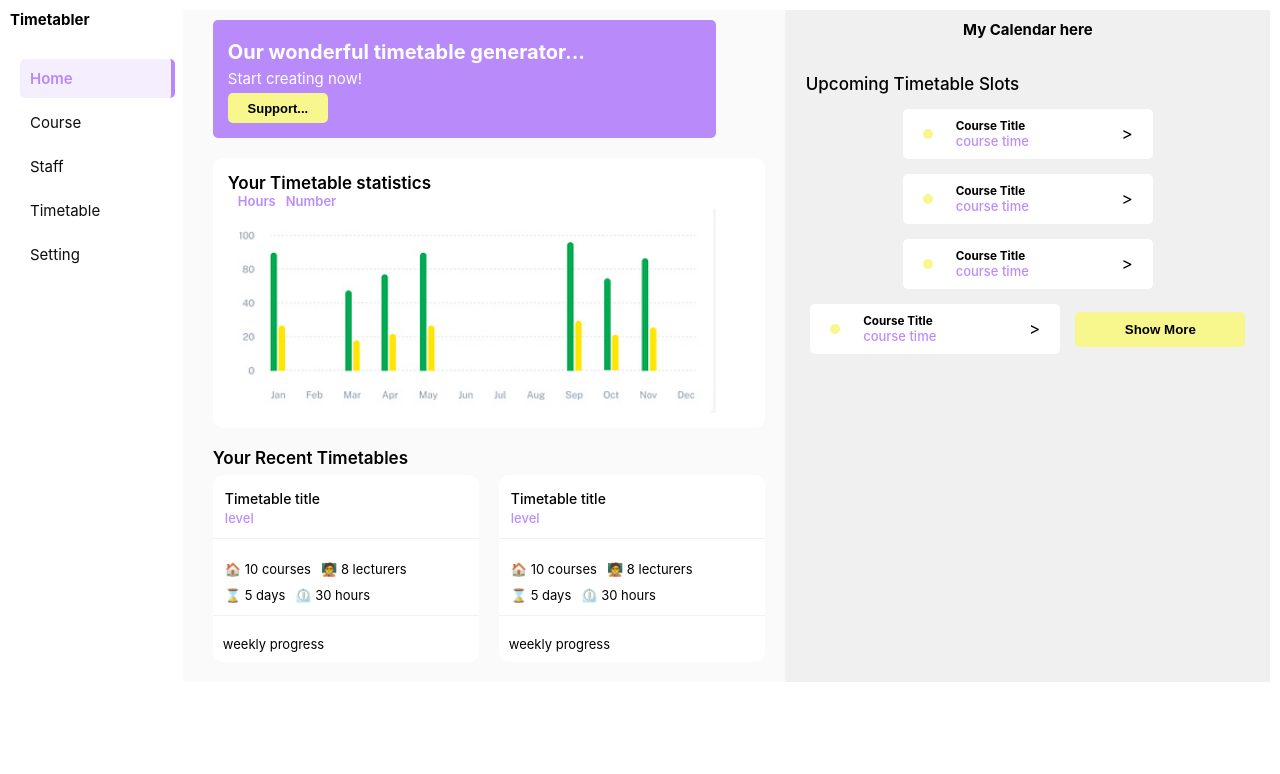
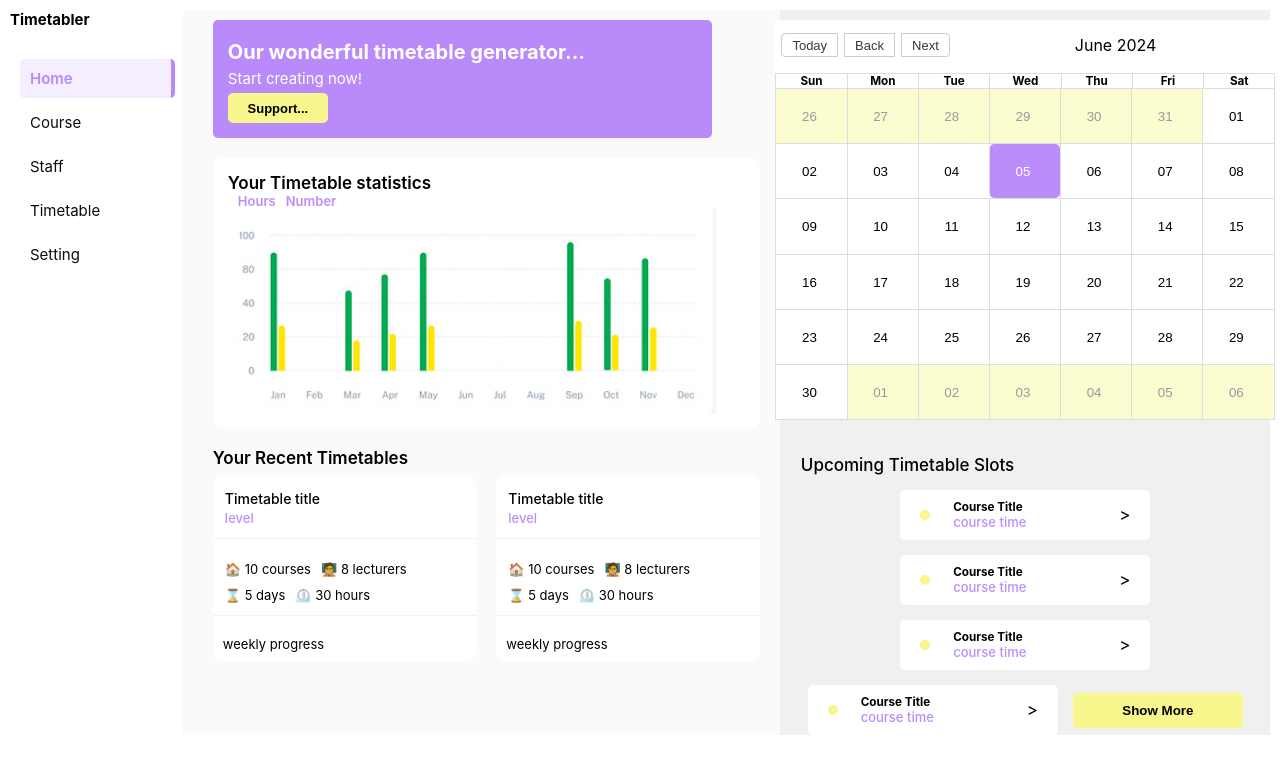
Before and after one commit to Fuangi/timetable-generator, a React (Create React App) app: page / in a window 1280 px wide. Shown: the top 774 px of the page. Built offline with nearby package versions, Linux system fonts and the light colour scheme.

Commit message:
Added a calendar to the dashboard

```diff
--- a/src/components/dashboard/Dashboard.jsx
+++ b/src/components/dashboard/Dashboard.jsx
@@ -2,6 +2,7 @@ import { pictures } from "../../assets";
 import TimetableCard from "../timetable/TimetableCard";
 import TimetableSlot from "../timetable/TimetableSlot";
 import DashLayout from "./DashLayout";
+import MyCalendar from "./MyCalendar";
 
 function Dashboard() {
   return (
@@ -32,7 +33,7 @@ function Dashboard() {
           </div>
           <div className="right-side">
             <div className="calendar">
-              <h2>My Calendar here</h2>
+              <MyCalendar />
             </div>
             <div className="upcoming">
               <h2>Upcoming Timetable Slots</h2>
--- /dev/null
+++ b/src/components/dashboard/MyCalendar.jsx
@@ -0,0 +1,19 @@
+import { Calendar, momentLocalizer } from "react-big-calendar";
+import moment from "moment";
+
+const localizer = momentLocalizer(moment);
+
+function MyCalendar() {
+  return (
+    <div style={{ background: "white" }}>
+      <Calendar
+        localizer={localizer}
+        startAccessor="start"
+        endAccessor="end"
+        style={{ height: 400, width: 500 }}
+      />
+    </div>
+  );
+}
+
+export default MyCalendar;
--- a/src/index.scss
+++ b/src/index.scss
@@ -1,3 +1,6 @@
+@import "react-big-calendar/lib/sass/styles";
+@import "react-big-calendar/lib/addons/dragAndDrop/styles";
+
 @import "./sass/main.scss";
 
 body {
--- a/src/sass/dashboard.scss
+++ b/src/sass/dashboard.scss
@@ -10,6 +10,8 @@
     width: 90%;
   }
 }
+
+// THE DASHBOARD
 .dashboard {
   &-body {
     display: flex;
@@ -172,3 +174,54 @@
     }
   }
 }
+
+// THE CALENDAR - on the dashbaord page
+.rbc-toolbar {
+  margin-bottom: 0.3rem;
+  height: 5rem;
+  & .rbc-btn-group {
+    padding: 0.3rem;
+
+    & button {
+      font-size: 1.2rem;
+      margin: 0 0.3rem;
+      font-size: 1.3rem;
+    }
+    & .rbc-active {
+      background-color: $color-primary;
+      color: $color-white;
+    }
+
+    &:last-of-type {
+      display: none;
+    }
+  }
+}
+
+.rbc-month-header {
+  // padding: 0.2rem;
+  font-size: 1.3rem;
+}
+
+.rbc-date-cell {
+  display: flex;
+  justify-content: center;
+  align-items: center;
+  padding-top: 2rem;
+}
+
+.rbc-today {
+  background-color: $color-primary;
+  border-radius: 0.5rem;
+  font-size: 1.3rem;
+}
+
+.rbc-now {
+  & .rbc-button-link {
+    color: $color-white;
+  }
+}
+
+.rbc-off-range-bg {
+  background: rgba($color-secondary, 0.4);
+}
```
